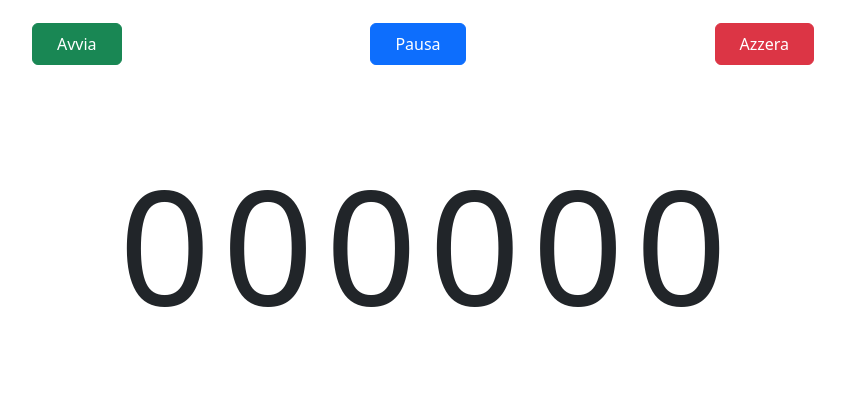
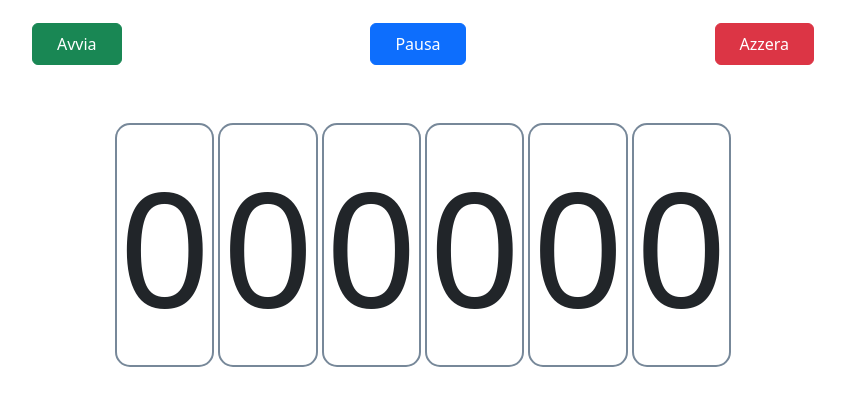
Before and after one commit to CastellucciLuca/js-simon, a plain HTML site: page cronometro/index.html in a window 1280 px wide. Shown: the part 121-526 px from the top of the page, without its empty margins (217-1062 px from the left). Drawn offline with nearby package versions, Linux system fonts and the light colour scheme.

Commit message:
style-changes

```diff
--- a/cronometro/css/style.css
+++ b/cronometro/css/style.css
@@ -7,15 +7,8 @@
 h1 {
   color: red;
 }
-
-custom-w-100px {
-  width: 200px;
+.time-square{
+  border: 2px solid lightslategray;
+  border-radius: 15px;
+  margin: 0 2px;
 }
-
-custom-h-100px {
-  height: 200px;
-}
-
-.coloredCells {
-  background-color: rgb(0, 81, 255);
-}
```
